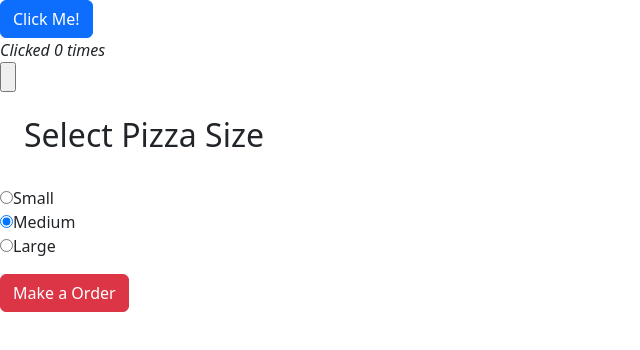
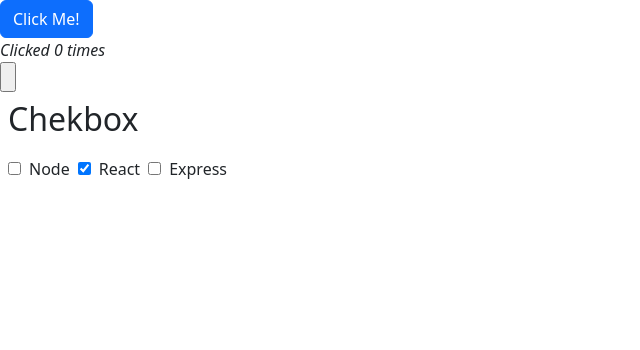
Before and after one commit to Paata1987/React_prj, a React (Create React App) app in the folder restl006/: page / in a window 1280 px wide. Shown: the top 350 px of the page, without its empty margins (0-640 px from the left). Built offline with nearby package versions, Linux system fonts and the light colour scheme.

Commit message:
create checkboz elements

```diff
--- a/restl006/src/Form/Order.jsx
+++ b/restl006/src/Form/Order.jsx
@@ -1,68 +1,67 @@
 import React, { Component } from "react";
 
 class Order extends Component {
-  state = {
-    size: "Medium",
+  constructor(props) {
+    super(props);
+    this.handleChanges = this.handleCheckboxChanges.bind(this);
+    this.state = {
+      checkboxGroup: {
+        node: false,
+        react: true,
+        express: false,
+      },
     };
-
-  handleChange(event) {
-    this.setState({
-      size: event.target.value,
-    });
   }
 
-  handelSubmit(event) {
-    console.log(`You have Selected ${this.state.size} Pizza`);
-    event.preventDefault();
+  handleCheckboxChanges(event) {
+    let obj = Object.assign(this.state.checkboxGroup);
+    obj[event.target.value] = event.target.checked;
+    this.setState({
+      checkboxGroup: obj,
+    });
+    console.log(this.state.checkboxGroup);
   }
 
   render() {
     return (
       <div className="App">
-        <h2 className="p-4">Select Pizza Size</h2>
-        <form onSubmit={this.handelSubmit.bind(this)}>
-          <ul className="list-inline">
-            <li>
+        <h2 className="p-2">Chekbox</h2>
+
         <label>
           <input
-                  type="radio"
-                  hecked={this.state.size == "Small"}
-                  onChange={this.handleChange.bind(this)}
-                  value="small"
-                  name="radioGroup"
+            type="checkbox"
+            checked={this.state.checkboxGroup.node}
+            className="m-2"
+            name="chekcboxGroup"
+            value="node"
+            onChange={this.handleChanges}
           />
-                Small
+          Node
         </label>
-            </li>
-            <li>
+
         <label>
           <input
-                  type="radio"
-                  checked={this.state.size == "Medium"}
-                  onChange={this.handleChange.bind(this)}
-                  value="Medium"
-                  name="radioGroup"
+            type="checkbox"
+            checked={this.state.checkboxGroup.react}
+            className="m-2"
+            name="chekcboxGroup"
+            value="react"
+            onChange={this.handleChanges}
           />
-                Medium
+          React
         </label>
-            </li>
-            <li>
+
         <label>
           <input
-                  type="radio"
-                  hecked={this.state.size == "Large"}
-                  onChange={this.handleChange.bind(this)}
-                  value="Large"
-                  name="radioGroup"
+            type="checkbox"
+            checked={this.state.checkboxGroup.express}
+            className="m-2"
+            name="chekcboxGroup"
+            value="express"
+            onChange={this.handleChanges}
           />
-                Large
+          Express
         </label>
-            </li>
-          </ul>
-          <button type="submit" className="btn btn-danger">
-            Make a Order
-          </button>
-        </form>
       </div>
     );
   }
```
Lines whose indentation alone changed are shown as unchanged.
